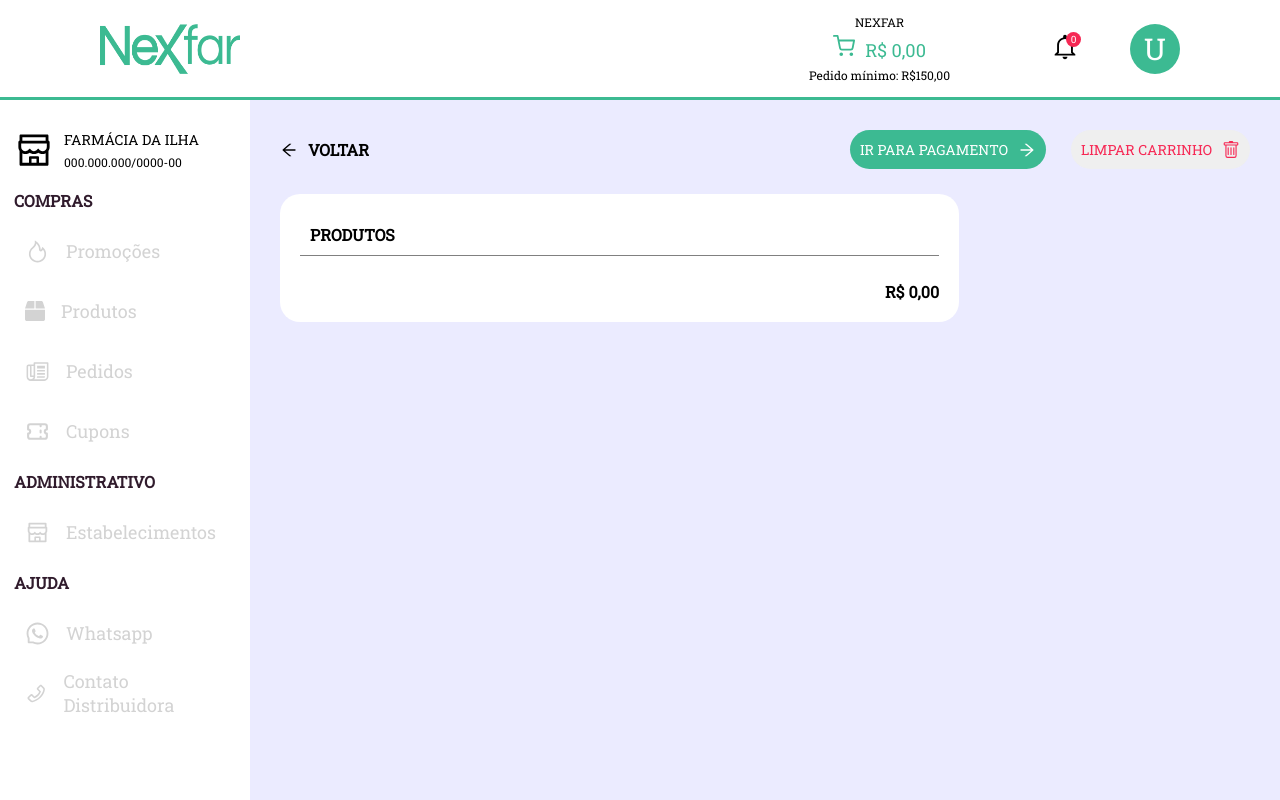
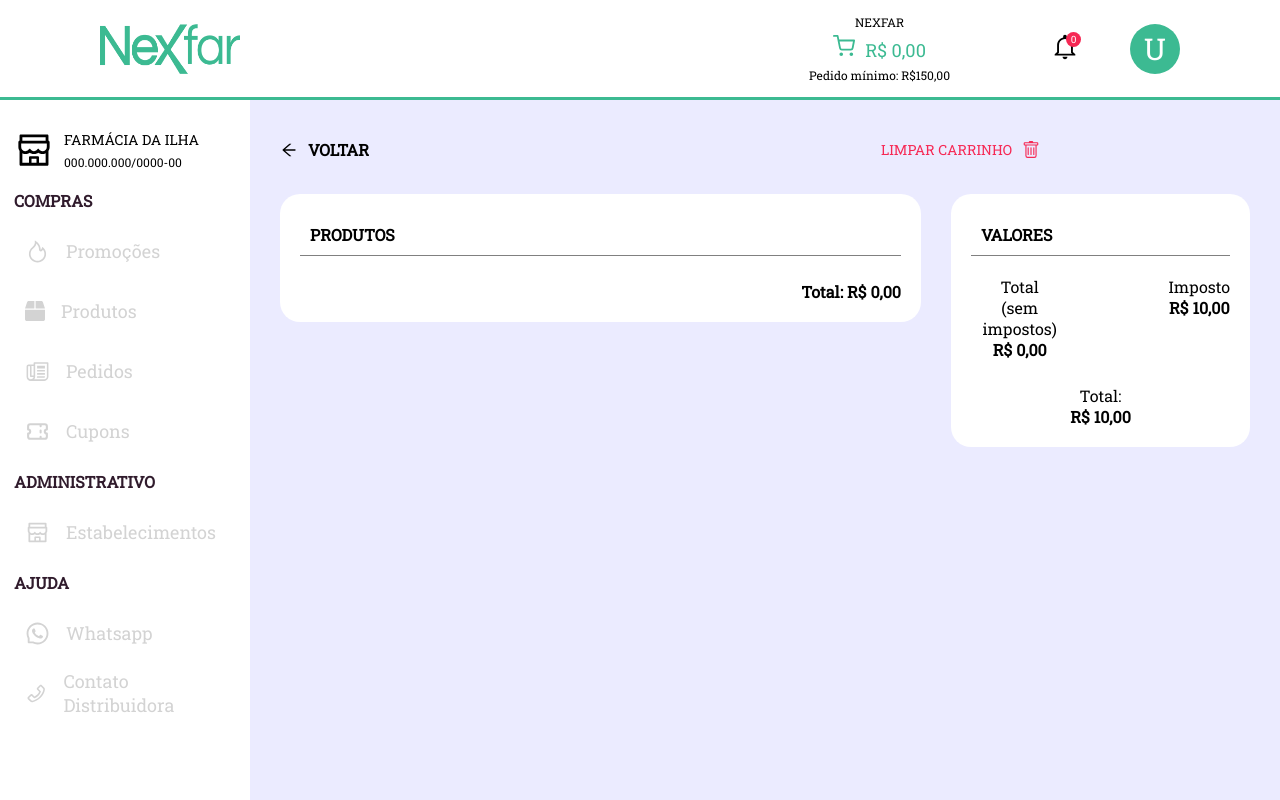
Before and after one commit to FelipenKniess/nexfar, a React (Create React App) app: page /carrinho in a window 1280 px wide. Built offline with nearby package versions, Linux system fonts and the light colour scheme.

Commit message:
final adjustments

```diff
--- a/src/hooks/useCart.tsx
+++ b/src/hooks/useCart.tsx
@@ -4,7 +4,7 @@ import React, {
 
 import { toast } from 'react-toastify';
 
-import { DataProduct, dataProducts } from '../utils/dataProducts';
+import { DataProduct } from '../utils/dataProducts';
 
 interface CartContextData {
   cart: DataProduct[];
--- a/src/pages/Checkout/index.tsx
+++ b/src/pages/Checkout/index.tsx
@@ -3,7 +3,7 @@ import { Container } from './styles';
 
 const Products:React.FC = () => (
   <Container className="content">
-    <h1>Products</h1>
+    <h1>Formas de pagamento</h1>
   </Container>
 );
 
--- a/src/pages/InfoCart/index.tsx
+++ b/src/pages/InfoCart/index.tsx
@@ -1,8 +1,7 @@
-import React, { useCallback } from 'react';
+import React from 'react';
 import { AiOutlineArrowLeft, AiOutlineArrowRight } from 'react-icons/ai';
 import { BsTrash } from 'react-icons/bs';
 import { Link } from 'react-router-dom';
-import { title } from 'process';
 import { Container } from './styles';
 import BoxInfo from '../../Components/BoxInfo';
 import { useCart } from '../../hooks/useCart';
@@ -20,10 +19,6 @@ const InfoCart = () => {
           Voltar
         </Link>
         <div className="actions">
-          <div className="payment">
-            Ir para Pagamento
-            <AiOutlineArrowRight size={18} />
-          </div>
           <button className="clean-cart" type="button" onClick={() => cleanCart()}>
             Limpar Carrinho
             <BsTrash size={18} />
@@ -42,11 +37,41 @@ const InfoCart = () => {
                   {' '}
                   un
                   -
+                  {' '}
                   {FormatValue(itemCart.price.price)}
                 </span>
               </div>
             ))}
-            <span className="value-total">{FormatValue(GetTotalCart(cart))}</span>
+            <span className="value-total">
+              Total:
+              {' '}
+              {FormatValue(GetTotalCart(cart))}
+            </span>
+          </BoxInfo>
+        </div>
+        <div className="total-values">
+          <BoxInfo title="Valores">
+            <div className="values">
+              <span>
+                Total
+                <br />
+                (sem impostos)
+                <br />
+                <strong>{FormatValue(GetTotalCart(cart))}</strong>
+              </span>
+
+              <span>
+                Imposto
+                <br />
+                <strong>{FormatValue(10)}</strong>
+              </span>
+            </div>
+
+            <span className="total">
+              Total:
+              <br />
+              <strong>{FormatValue(GetTotalCart(cart) + 10)}</strong>
+            </span>
           </BoxInfo>
         </div>
       </div>
--- a/src/pages/InfoCart/styles.ts
+++ b/src/pages/InfoCart/styles.ts
@@ -47,6 +47,8 @@ export const Container = styled.div`
         font-size: 14px;
         cursor: pointer;
         margin-left: 25px;
+        background: none;
+        margin-right: 200px;
         color: #f62854;
         text-transform: uppercase;
         padding: 10px;
@@ -65,7 +67,6 @@ export const Container = styled.div`
 
   .box-content {
     display: flex;
-    flex-direction: column;
 
     .cart-values {
       width: 70%;
@@ -85,5 +86,30 @@ export const Container = styled.div`
         font-weight: bold;
       }
     }
+
+    .total-values {
+      margin-left:30px;
+
+      .values {
+        display: flex;
+        text-align: center;
+
+        strong {
+          font-weight: bold;
+        }
+
+        span + span {
+          margin-left: 100px;
+        }
+      }
+
+      .total {
+        text-align: center;
+        margin-top: 25px;
+        strong {
+          font-weight: bold;
+        }
+      }
+    }
   }
 `;
--- a/src/pages/Products/styles.ts
+++ b/src/pages/Products/styles.ts
@@ -129,6 +129,7 @@ export const Container = styled.div`
               .value-total {
                 display: flex;
                 flex-direction: column;
+                align-items: center;
 
                 .head {
                   color: #808080;
@@ -190,16 +191,16 @@ export const Container = styled.div`
                     }
                   }
 
-                  .quantity-value {
-                    text-decoration: underline;
-                  }
-
                   .icon-remove {
                     margin-right: 5px;
                     cursor:pointer;
                     path {
                       color: #ff0000;
                     }
+                  }
+
+                  span {
+                    padding: 10px;
                   }
                 }
               }
```
Also changed, not shown: 1 other file (tests, documents, lock files or other folders).
